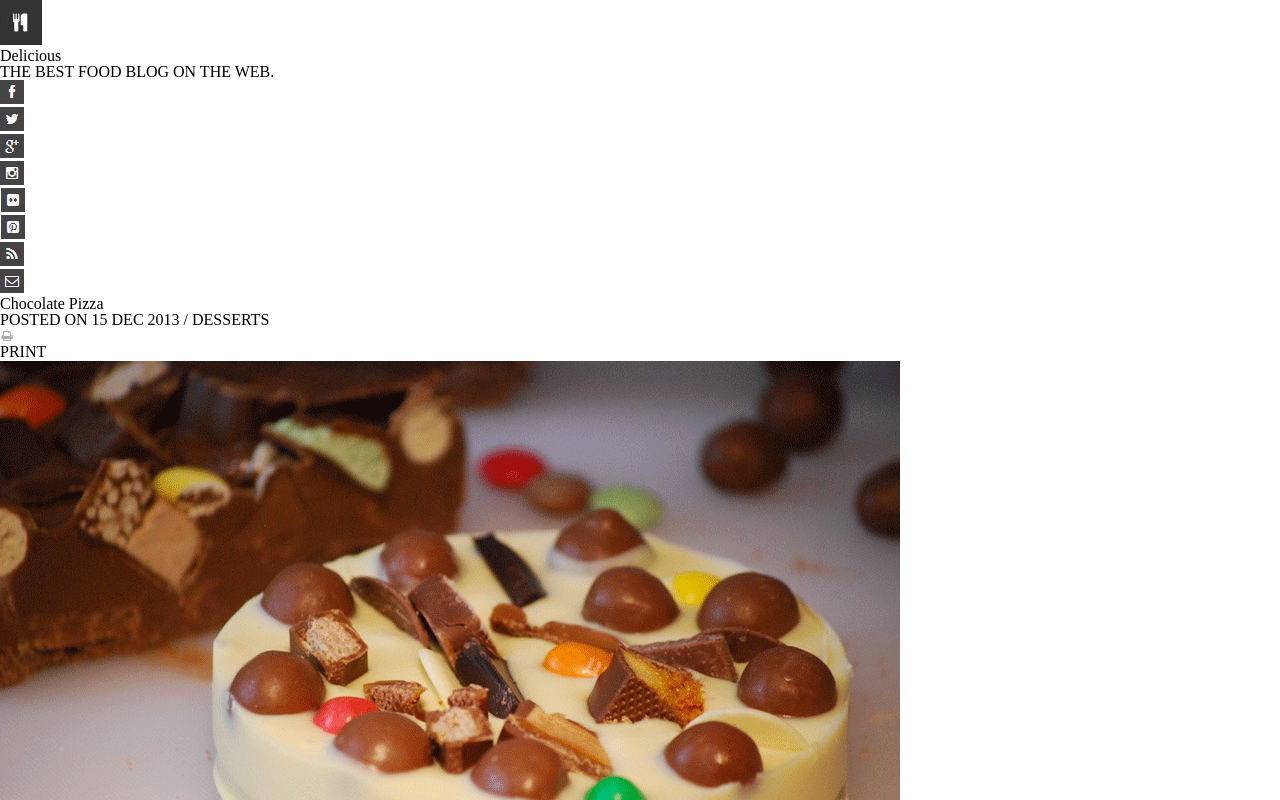
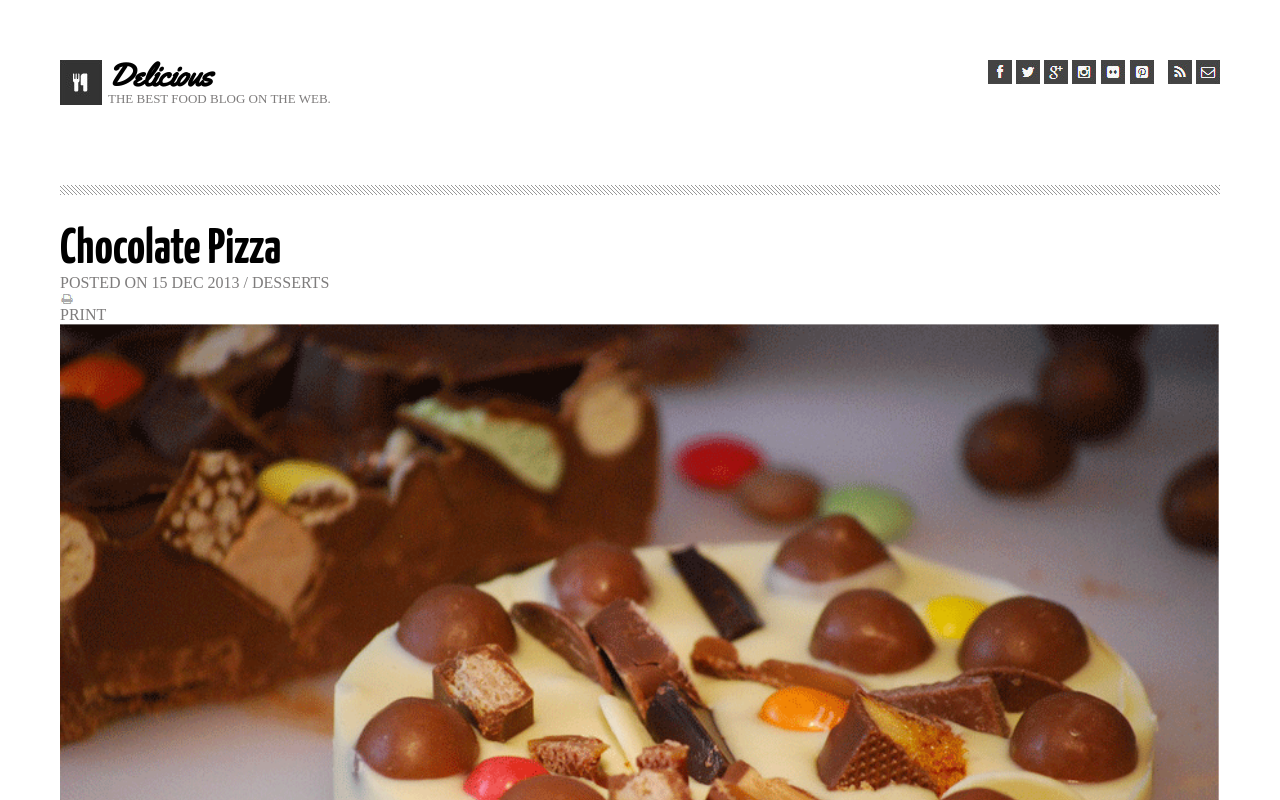
Before and after one commit to TiaLow/chocolate-pizza, a plain HTML site: page index.html in a window 1280 px wide. Shown: the top 800 px of the page. Drawn offline with Linux system fonts and the light colour scheme.

Commit message:
TL CH CSS styling

```diff
--- a/index.html
+++ b/index.html
@@ -5,49 +5,37 @@
   <meta name="viewport" content="width=device-width, initial-scale=1.0">
   <title>Chocolate Pizza</title>
   <link rel="stylesheet" href="reset.css">
-  <link href="style.css" type="text/css" rel="stylesheet" />
+  <link href="style.css" type="text/css" rel="stylesheet">
+  <link href="https://fonts.googleapis.com/css2?family=Yellowtail&display=swap" rel="stylesheet">
+  <link href="https://fonts.googleapis.com/css2?family=Yanone+Kaffeesatz:wght@700&display=swap" rel="stylesheet">
 </head>
 <body>
 
 <header>
-  <img src="images/logo.png" alt="knife and fork logo">
+  <img id="darklogo" src="images/logo.png" alt="knife and fork logo">
 
     <article id="heading">
 
       <h3>Delicious</h3>
-      <p>THE BEST FOOD BLOG ON THE WEB.</p>
-      <ul id="icons">
-        <li>
+      <p class="grey">THE BEST FOOD BLOG ON THE WEB.</p>
+
+    </article>
+
+    <nav>
           <img src="images/fb-icon.png">
-        </li>
-        <li>
           <img src="images/twit-icon.png">
-        </li>
-        <li>
           <img src="images/gp-icon.png">
-        </li>
-        <li>
           <img src="images/insta-icon.png">
-        </li>
-        <li>
           <img src="images/flic-icon.png">
-        </li>
-        <li>
           <img src="images/pint-icon.png">
-        </li>
-        <li>
           <img src="images/rss-icon.png">
-        </li>
-        <li>
           <img src="images/mail-icon.png">
-        </li>
-      </ul>
-
-  </article>
+    </nav>
 
 </header>
 
 <main>
+  <div class="slash"></div>
 
 <div id="div1">
 
@@ -73,7 +61,7 @@
 
 <div id="div2">
 
-  <img src="images/choco-pizza.png" alt="chocolate pizza" title="delicious chocolate pizza">
+  <img id = "hero" src="images/choco-pizza.png" alt="chocolate pizza" title="delicious chocolate pizza">
 
 </div>
 
@@ -124,6 +112,8 @@
 
 </div>
 
+<div class="slash"></div>
+
 <div id="div5">
 
   <article>
@@ -151,7 +141,7 @@
 
   <img src="images/small-logo.png" alt=" small knife and fork logo">
 
-  <p>Delicious &copy; 2013 &middot; All Rights Reserved. <br>
+  <p class="grey">Delicious &copy; 2013 &middot; All Rights Reserved. <br>
      Proudly published with Ghost.</p>
 
 </footer>
--- a/style.css
+++ b/style.css
@@ -1,3 +1,58 @@
 * {
   box-sizing: border-box;
 }
+
+body {
+  margin: 60px;
+}
+
+#darklogo {
+  float: left;
+}
+
+header > article > h3 {
+  font-family: 'Yellowtail', cursive;
+  font-size: 32px;
+  font-weight: bold;
+}
+
+.grey {
+  color: rgb(126, 124, 124);
+}
+
+header {
+  height: 125px;
+}
+
+header > article > p {
+  font-size: small;
+}
+
+#heading {
+  float: left;
+  margin-left: 6px;
+}
+
+nav {
+  float: right;
+}
+
+nav img:nth-child(7) {
+  margin-left: 10px;
+}
+
+div.slash {
+  height: 10px;
+  background: repeat;
+  background-image: url(images/hr-img.png);
+}
+
+h1 {
+  margin-top: 30px;
+  font-family: 'Yanone Kaffeesatz', sans-serif;
+  font-size: 50px;
+}
+
+#hero {
+  width: 100%
+}
```
Also changed, not shown: images/wireframe.png (added), 1 other file.
